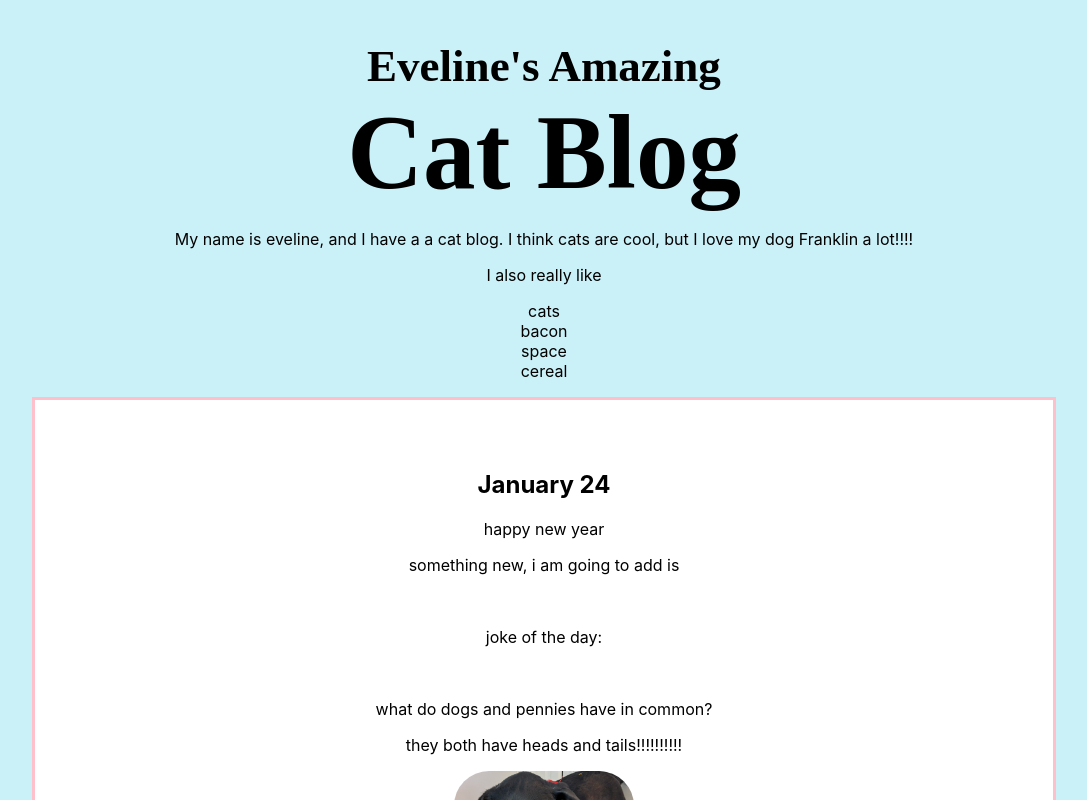
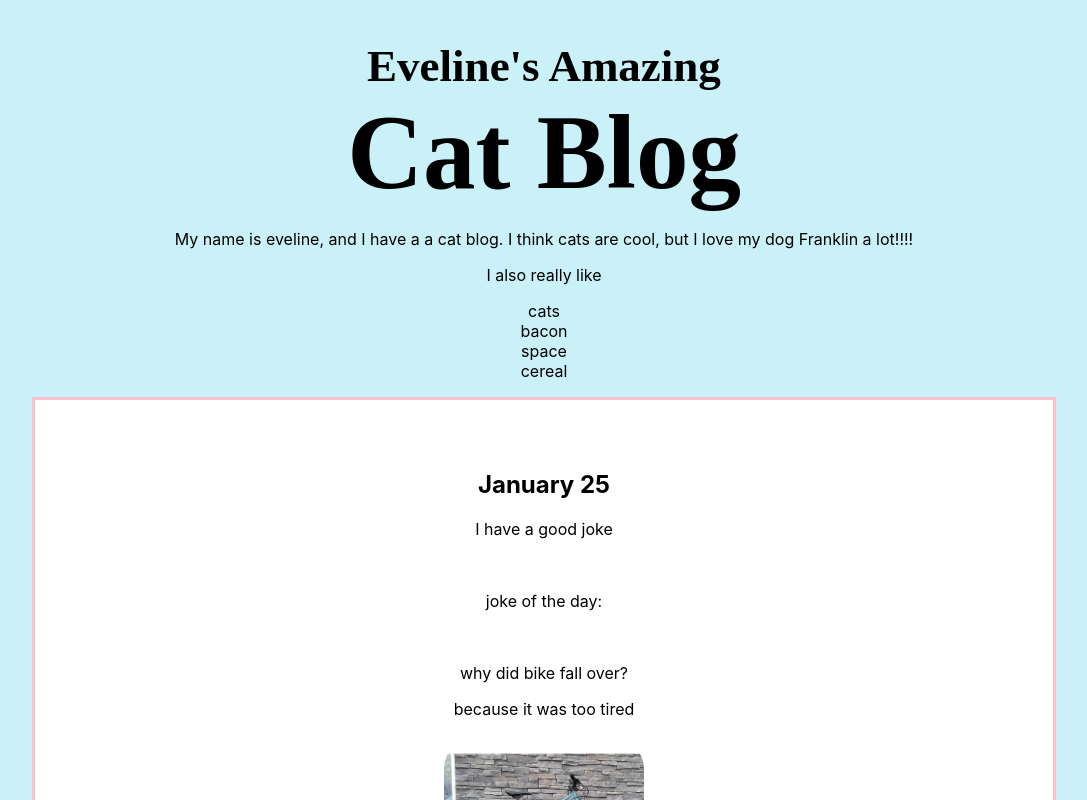
Before and after one commit to kennyvigar/CatBlog, a React (Create React App) app: page / in a window 1280 px wide. Shown: the top 800 px of the page, without its empty margins (96-1183 px from the left). Built offline with nearby package versions, Linux system fonts and the light colour scheme; no server answers; a web font is replaced by a local one.

Commit message:
(blog):another joke and pic - I know.. I know.. another direct to main push..

```diff
--- a/src/components/cardHolder/EpsNews.js
+++ b/src/components/cardHolder/EpsNews.js
@@ -9,6 +9,19 @@ const epsNews = () => {
 
     return (
         <div className={styles.epsnews}>
+
+            <div className={styles.blogBrick1}>
+                <h2>January 25 </h2>
+                <p></p>
+                <p>I have a good joke</p>
+                <br></br>
+                <p>joke of the day:</p>
+                <br></br>
+                <p>why did bike fall over?</p>
+                <p>because it was too tired</p>
+                <img src={process.env.PUBLIC_URL + 'pictures/garneau-gros-louis-2-fat-bike.webp'} alt="My Image" />
+
+            </div>
 
             <div className={styles.blogBrick1}>
                 <h2>January 24 </h2>
```
Also changed, not shown: public/pictures/garneau-gros-louis-2-fat-bike.webp (added).
